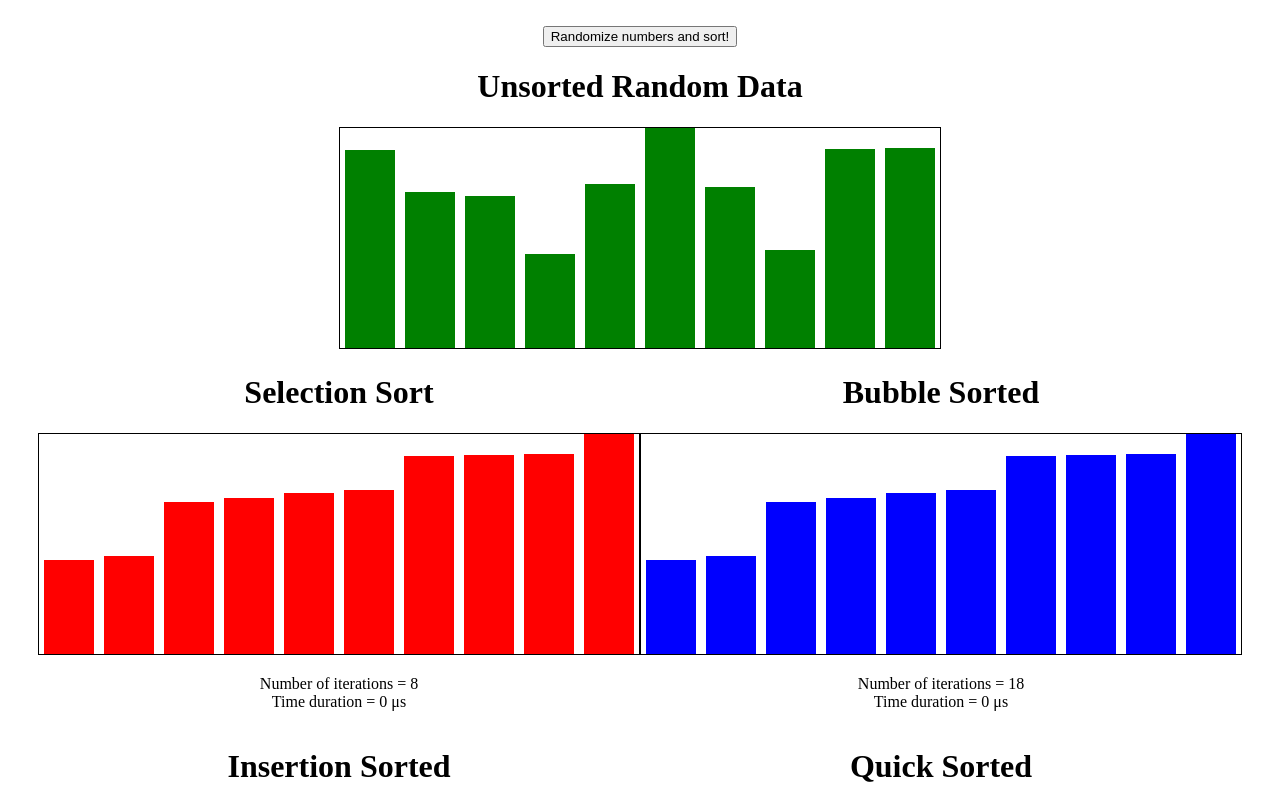
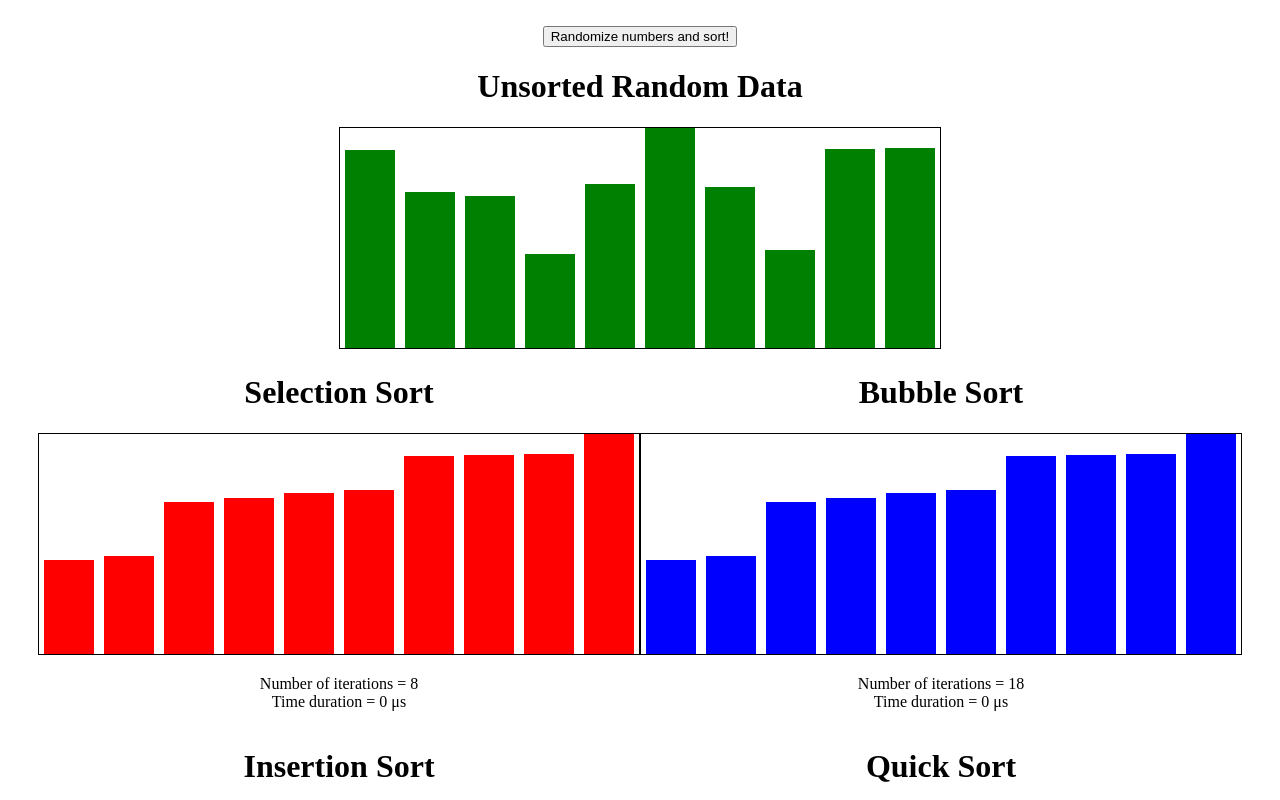
Before and after one commit to SulbhaAgg/CSPrepProject, a plain HTML site: page Chandra/index.html in a window 1280 px wide. Both pictures are taken after a click on the button "Randomize numbers and sort!". Shown: the top 800 px of the page. Drawn offline with Linux system fonts and the light colour scheme.

Commit message:
Fixed typo in HTML.

```diff
--- a/Chandra/index.html
+++ b/Chandra/index.html
@@ -23,7 +23,7 @@
           </p>
         </div>
         <div id="bubble-div">
-          <h1>Bubble Sorted</h1>
+          <h1>Bubble Sort</h1>
           <canvas id="bubble-sort" width="600" height="220"></canvas>
           <p>
             Number of iterations = <span id="bubble-num"></span> <br />Time
@@ -31,7 +31,7 @@
           </p>
         </div>
         <div id="insertion-div">
-          <h1>Insertion Sorted</h1>
+          <h1>Insertion Sort</h1>
           <canvas id="insertion-sort" width="600" height="220"></canvas>
           <p>
             Number of iterations = <span id="insertion-num"></span> <br />Time
@@ -39,7 +39,7 @@
           </p>
         </div>
         <div id="quick-div">
-          <h1>Quick Sorted</h1>
+          <h1>Quick Sort</h1>
           <canvas id="quick-sort" width="600" height="220"></canvas>
           <p>
             Number of iterations = <span id="quick-num"></span> <br />Time
@@ -47,7 +47,7 @@
           </p>
         </div>
         <div id="merge-div">
-          <h1>Merge Sorted</h1>
+          <h1>Merge Sort</h1>
           <canvas id="merge-sort" width="600" height="220"></canvas>
           <p>
             Number of iterations = <span id="merge-num"></span> <br />Time
```
